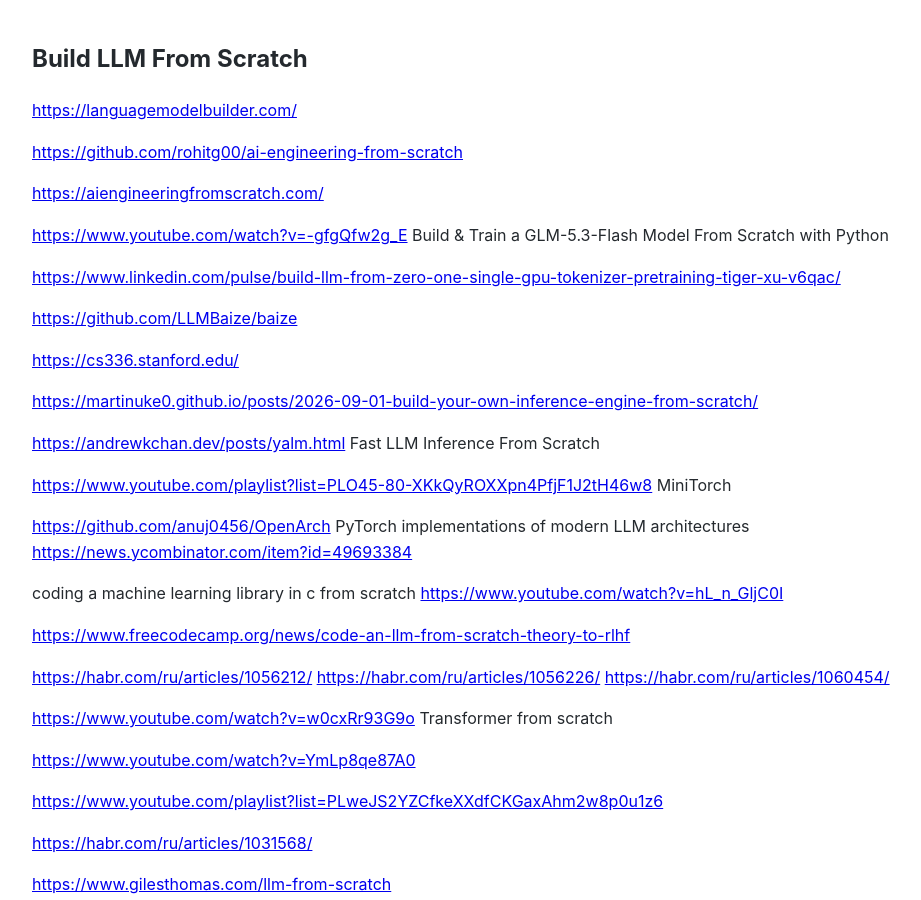
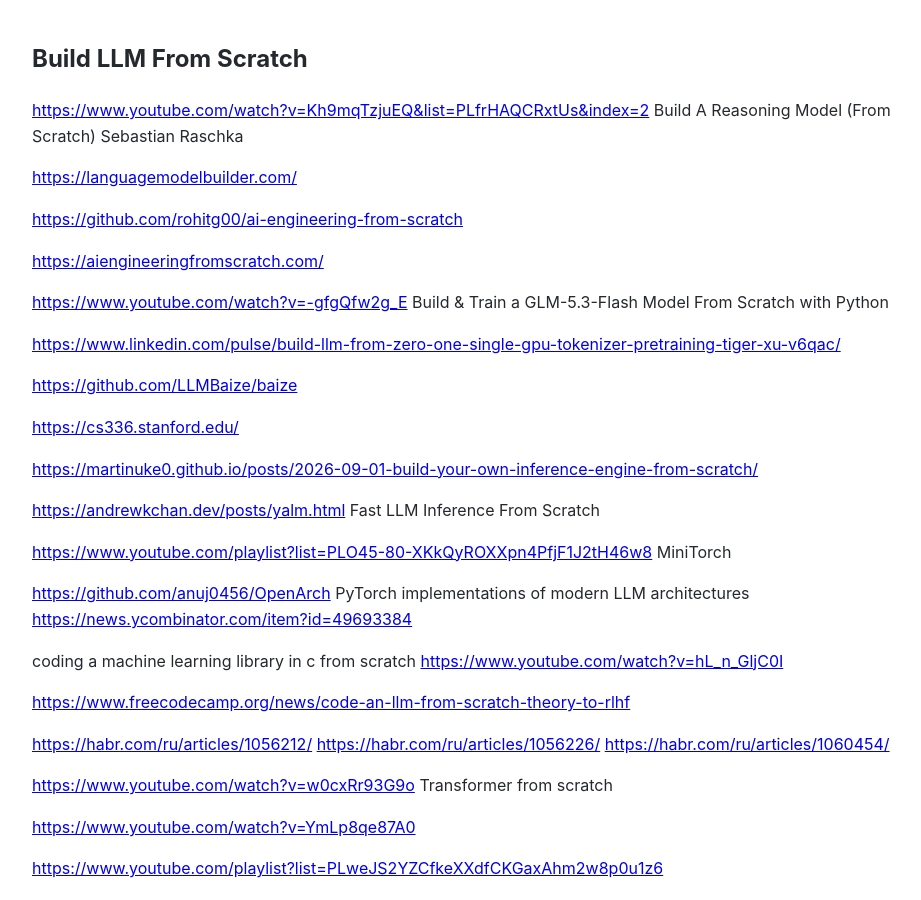
Before and after one commit to Michael-Lubinsky/michael-lubinsky.github.com, a Jekyll site: the page built from ml/from_scratch.md, in a window 1280 px wide and 900 px high. Shown: the whole window, without its empty margins (158-1079 px from the left). Built offline with Jekyll 4.4.1, drawn with Linux system fonts in a browser that asks for light colours; our own code applies the rules of GitHub Pages for plain Markdown files.

Commit message:
Update from_scratch.md

```diff
--- a/ml/from_scratch.md
+++ b/ml/from_scratch.md
@@ -1,4 +1,8 @@
 ## Build LLM From Scratch
+
+<https://www.youtube.com/watch?v=Kh9mqTzjuEQ&list=PLfrHAQCRxtUs&index=2> Build A Reasoning Model (From Scratch)
+Sebastian Raschka
+
 
 <https://languagemodelbuilder.com/>
 
```
